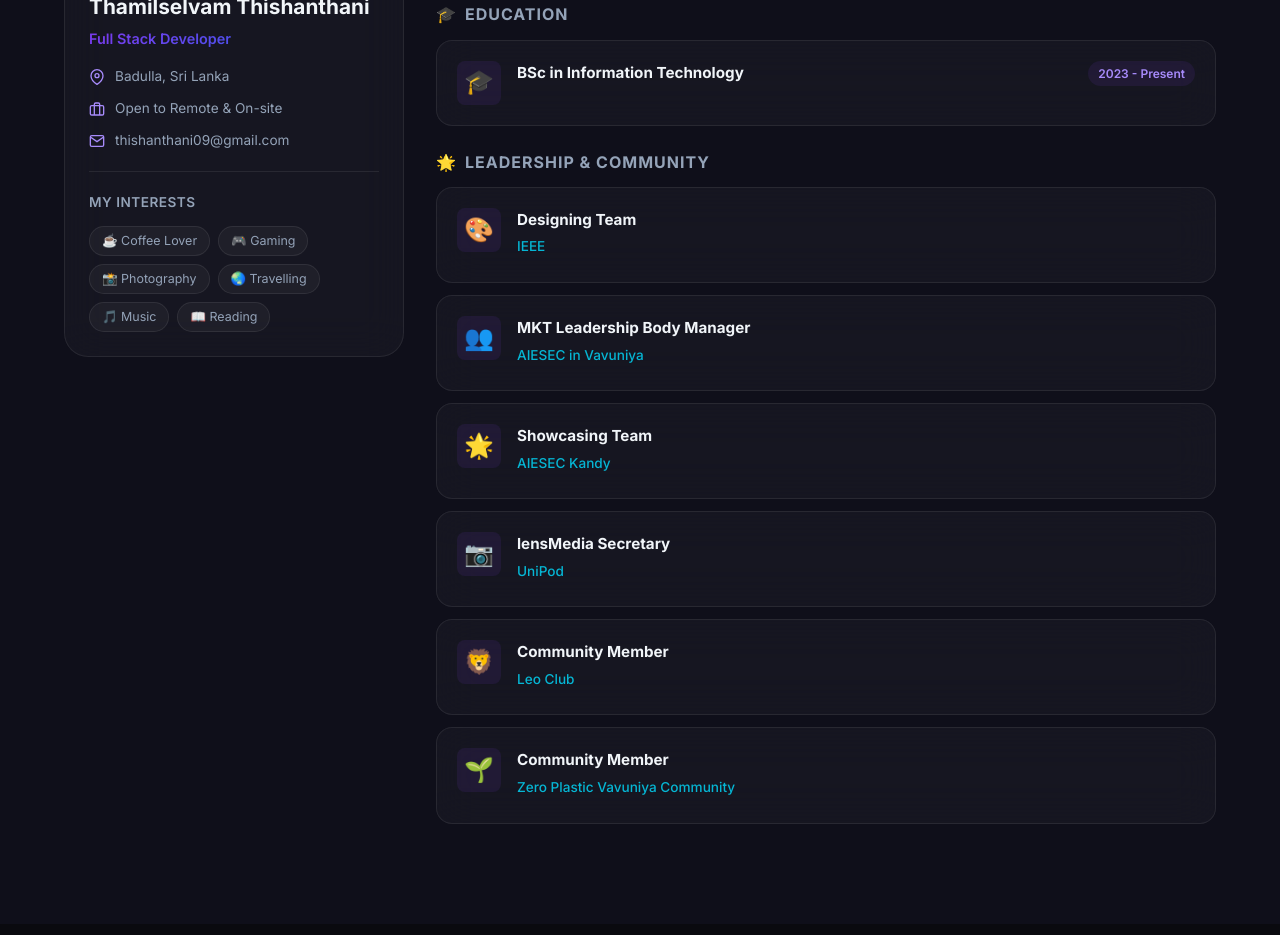
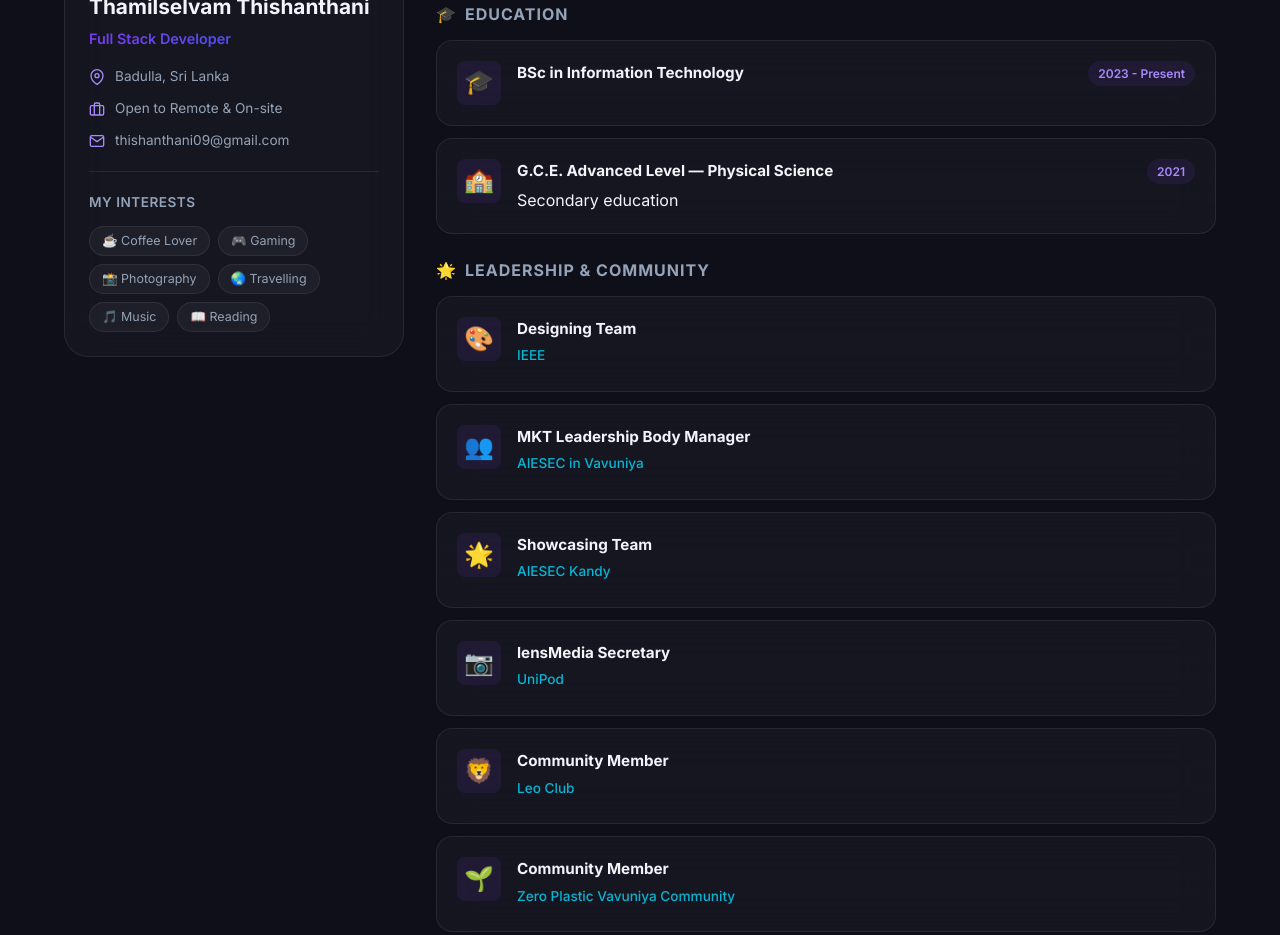
Before and after one commit to THISHA123/my-portfolio, a React (Vite) app: page / in a window 1280 px wide. Shown: the part 1380-2315 px from the top of the page. Built offline with nearby package versions, Linux system fonts and the light colour scheme.

Commit message:
Add secondary education (A-Level)

```diff
--- a/src/components/About.jsx
+++ b/src/components/About.jsx
@@ -6,6 +6,12 @@ const education = [
     school: '',
     year: '2023 - Present',
     icon: '🎓',
+  },
+  {
+    degree: 'G.C.E. Advanced Level — Physical Science',
+    school: 'Secondary education',
+    year: '2021',
+    icon: '🏫',
   }
 ];
 
```
